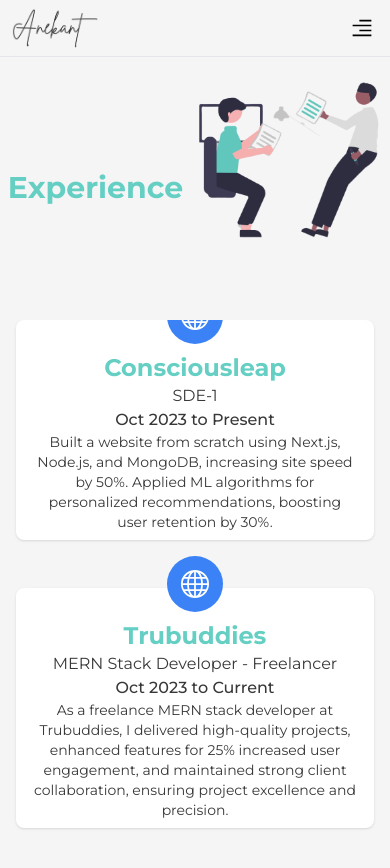
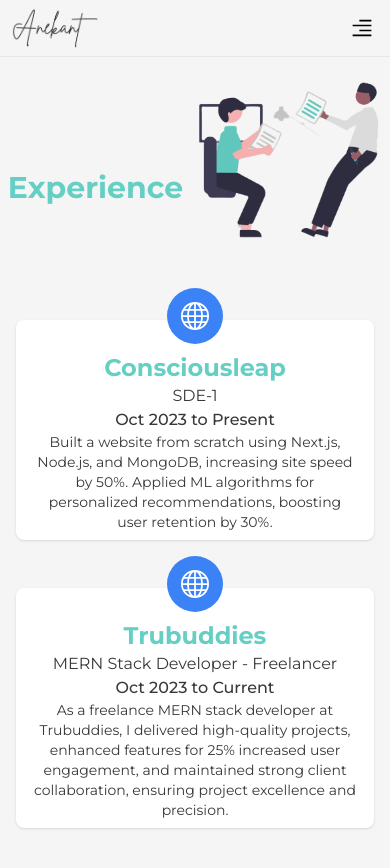
Before and after one commit to Anekantjainsagar/PortfolioWebsite, a Next.js app: page /experience in a window 390 px wide. Shown: the top 868 px of the page. Built offline with nearby package versions, Linux system fonts and the light colour scheme.

Commit message:
Hiding the line on the mobile screen

```diff
--- a/src/app/experience/page.jsx
+++ b/src/app/experience/page.jsx
@@ -130,15 +130,17 @@
           className="mix-blend-multiply md:w-[20%] w-[50%]"
         />
       </div>
-      <div className="max-w-xl mx-auto md:mt-0 mt-20"></div>
-      <div className="flex flex-col justify-center mt-5 overflow-x-hidden">
+      {typeof window != "undefined" && window.innerWidth > 550 && (
+        <div className="max-w-xl mx-auto md:mt-0 mt-20"></div>
+      )}
+      <div className="flex flex-col justify-center md:mt-5 overflow-x-hidden">
         <div className="w-full px-4 mx-auto lg:max-w-5xl ">
           <div className="relative">
             <div
               id="height"
               className="height absolute hidden mt-2 w-1 h-full transform -translate-x-1/2 bg-grey lg:block left-1/2"
             ></div>
-            <div className="space-y-2 lg:space-y-4">
+            <div className="space-y-2 lg:space-y-4 md:pt-0 pt-20">
               {experience.map((e, i) => {
                 return <Card e={e} key={i} i={i + 1} />;
               })}
```
